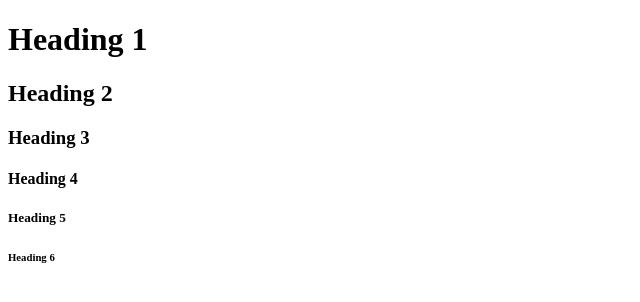
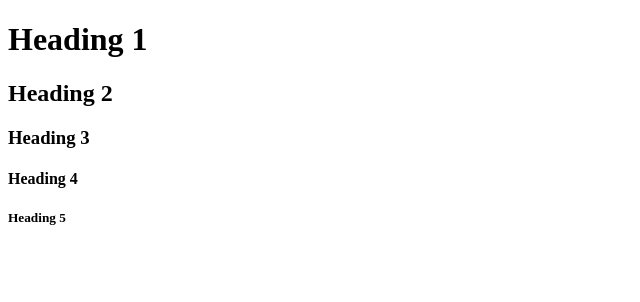
Before and after one commit to lebalong123work/TestGit, a plain HTML site: page index.html in a window 1280 px wide. Shown: the full height of the page, 0-640 px from the left. Drawn offline with Linux system fonts and the light colour scheme.

Commit message:
update html

```diff
--- a/index.html
+++ b/index.html
@@ -8,6 +8,6 @@
     <h3>Heading 3</h3>
     <h4>Heading 4</h4>
     <h5>Heading 5</h5>
-    <h6>Heading 6</h6>
+
   </body>
 </html>
```
